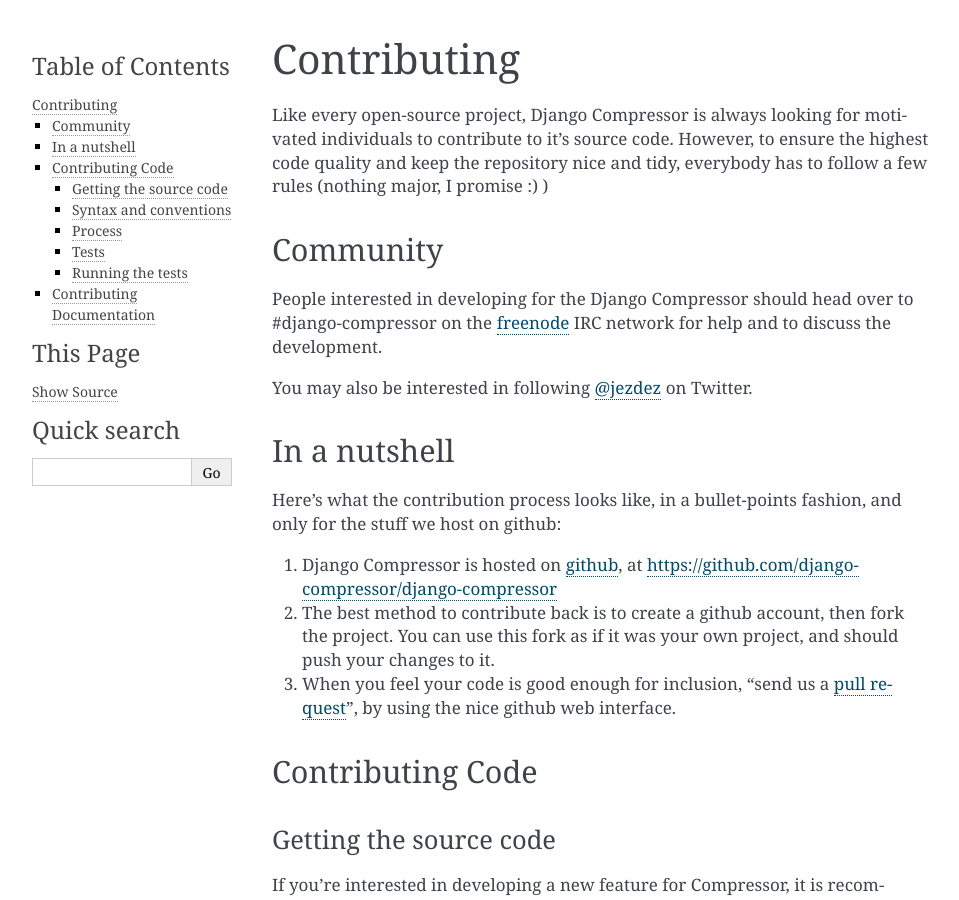
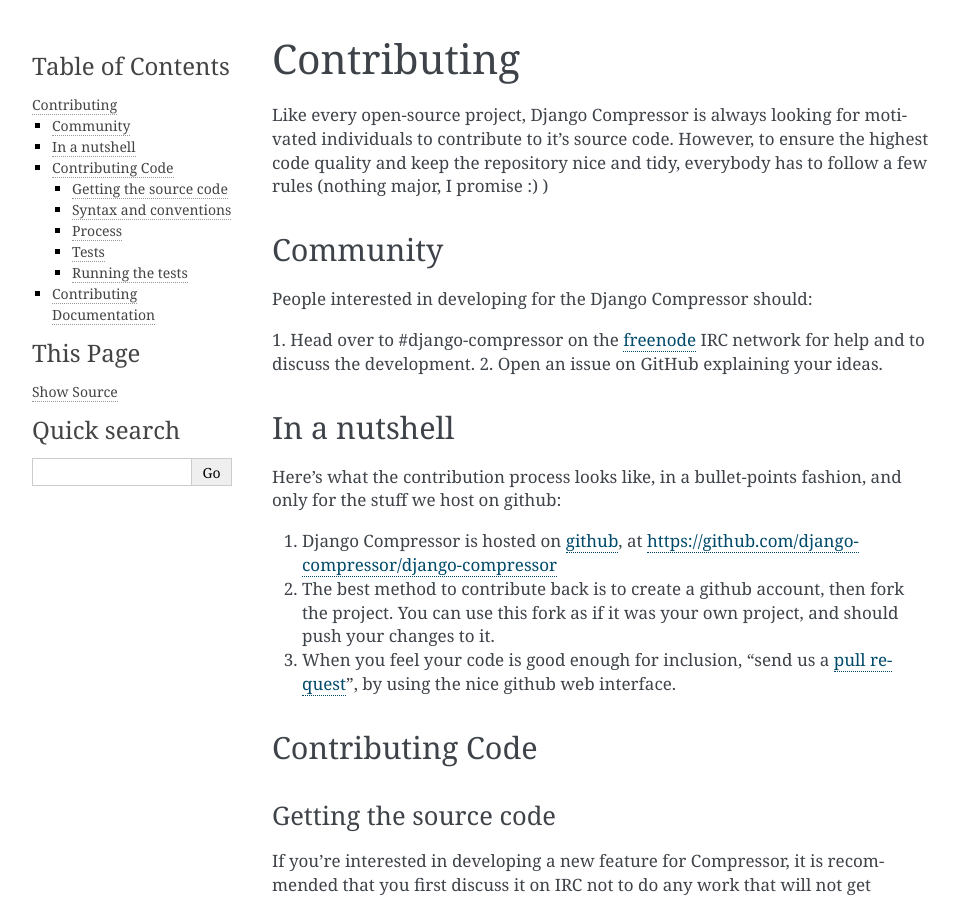
Before and after one commit to MichaelMatschiner/django-compressor, a Sphinx documentation site: the page built from docs/contributing.txt, in a window 1280 px wide and 900 px high. Shown: the whole window, without its empty margins (148-1107 px from the left). Built offline with Sphinx 7.4.7, drawn with Linux system fonts in a browser that asks for light colours.

Commit message:
Small changes to contributing notes.

```diff
--- a/docs/contributing.txt
+++ b/docs/contributing.txt
@@ -9,11 +9,12 @@ tidy, everybody has to follow a few rules (nothing major, I promise :) )
 Community
 ---------
 
-People interested in developing for the Django Compressor should head
-over to #django-compressor on the `freenode`_ IRC network for help and to
+People interested in developing for the Django Compressor should:
+
+1. Head over to #django-compressor on the `freenode`_ IRC network for help and to
 discuss the development.
+2. Open an issue on GitHub explaining your ideas.
 
-You may also be interested in following `@jezdez`_ on Twitter.
 
 In a nutshell
 -------------
```
